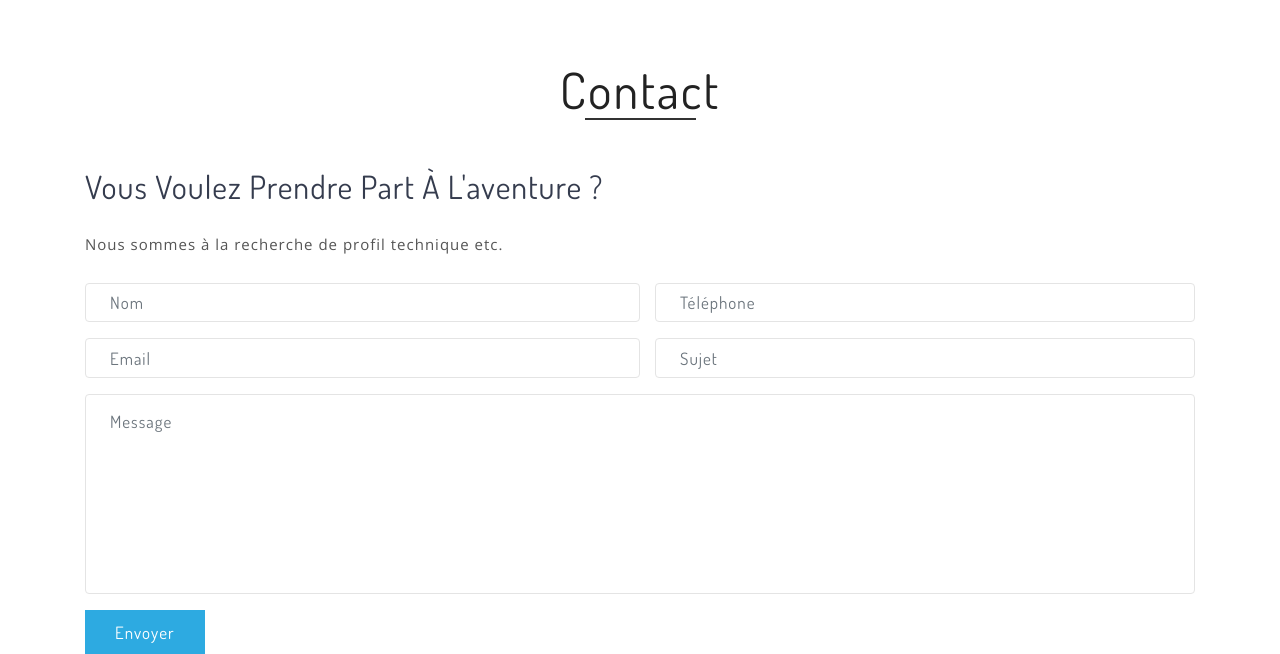
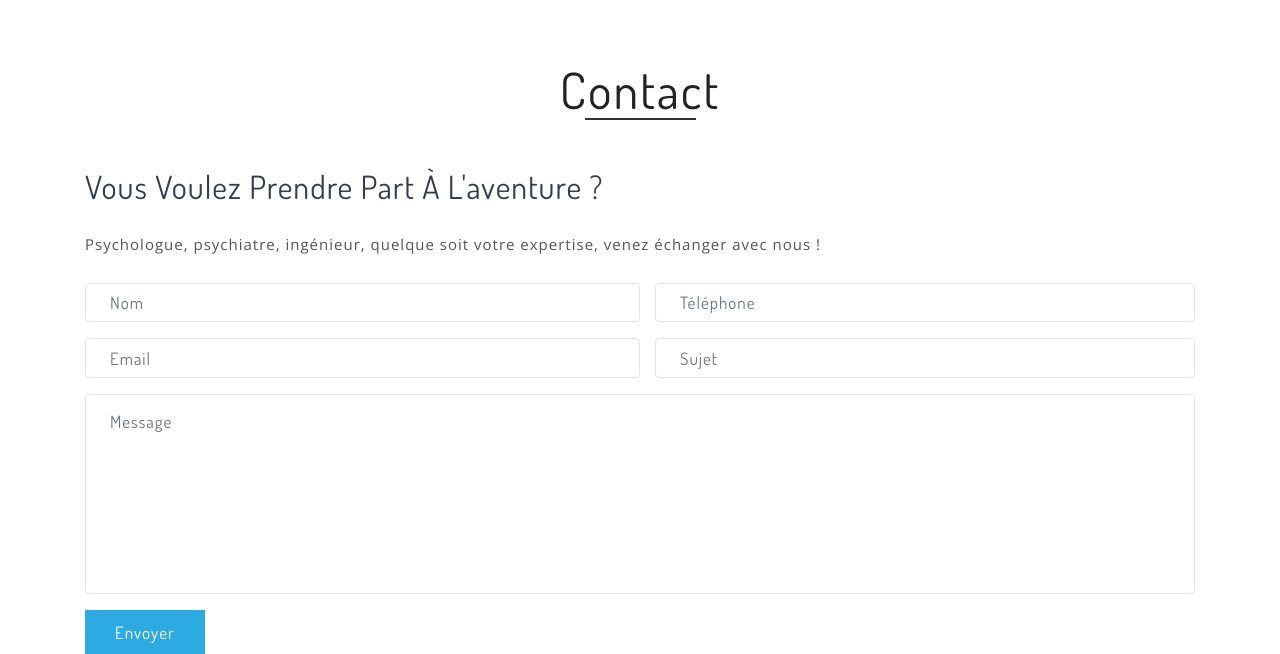
Before and after one commit to mariannehbt/moodlink_website, a PHP site: page /contribute_join.php in a window 1280 px wide. Shown: the part 204-858 px from the top of the page. Run offline with PHP 8.4, Linux system fonts and the light colour scheme; some libraries are stand-ins or nearby versions.

Commit message:
modifs contenu

```diff
--- a/component_mood_disorders_definition.php
+++ b/component_mood_disorders_definition.php
@@ -7,7 +7,7 @@
     <div class="row">
         <div class="col-lg-12">
             <p class="mt-sm-4 mt-3">
-                Les troubles de l'humeur regroupent un ensemble de diagnostics décrits dans le système de classification du Manuel Diagnostique et Statistique des troubles mentaux (DSM-V) [1] et dans la Classification Internationale des Maladies (CIM-10) [2]. Ils regroupent notemment
+                Les troubles de l'humeur regroupent un ensemble de diagnostics décrits dans le système de classification du Manuel Diagnostique et Statistique des troubles mentaux (DSM-V) [1] et dans la Classification Internationale des Maladies (CIM-10) [2]. Ils regroupent notamment
                 <a href="mood_disorders_bipolar_disorders.php#moodAnchor">
                     <b>les troubles bipolaires</b>
                 </a>
--- a/contribute_join.php
+++ b/contribute_join.php
@@ -18,7 +18,7 @@
                     Vous voulez prendre part à l'aventure ?
                 </h4>
                 <p class="my-sm-4 my-3">
-                    Nous sommes à la recherche de profil technique etc.
+                    Psychologue, psychiatre, ingénieur, quelque soit votre expertise, venez échanger avec nous !
                 </p>
                 <div class="row agileinfo_mail_grids">
                     <div class="col-lg-12 agileinfo_mail_grid_right">
```
Also changed, not shown: index.php (+1 -0 lines).
